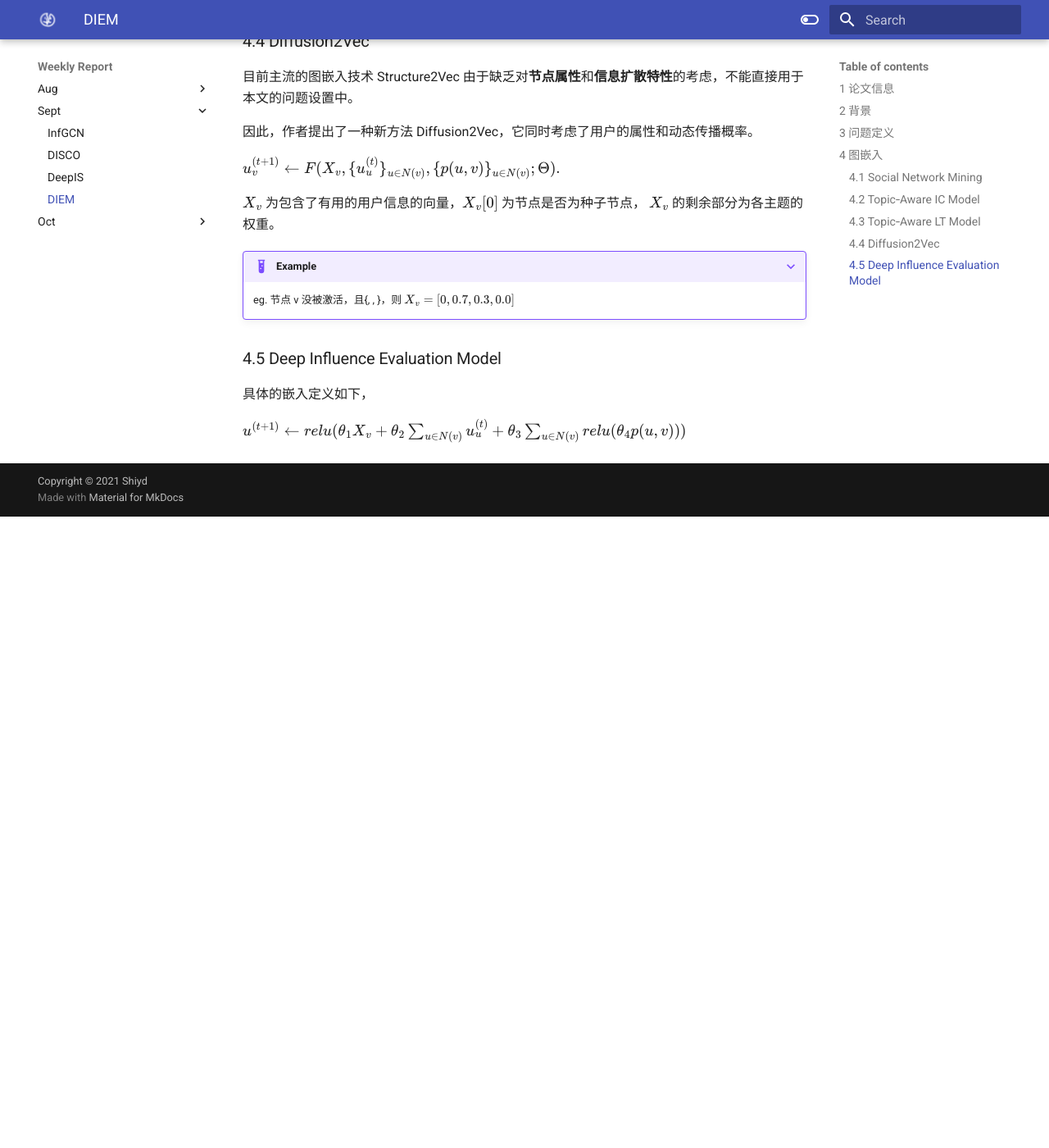
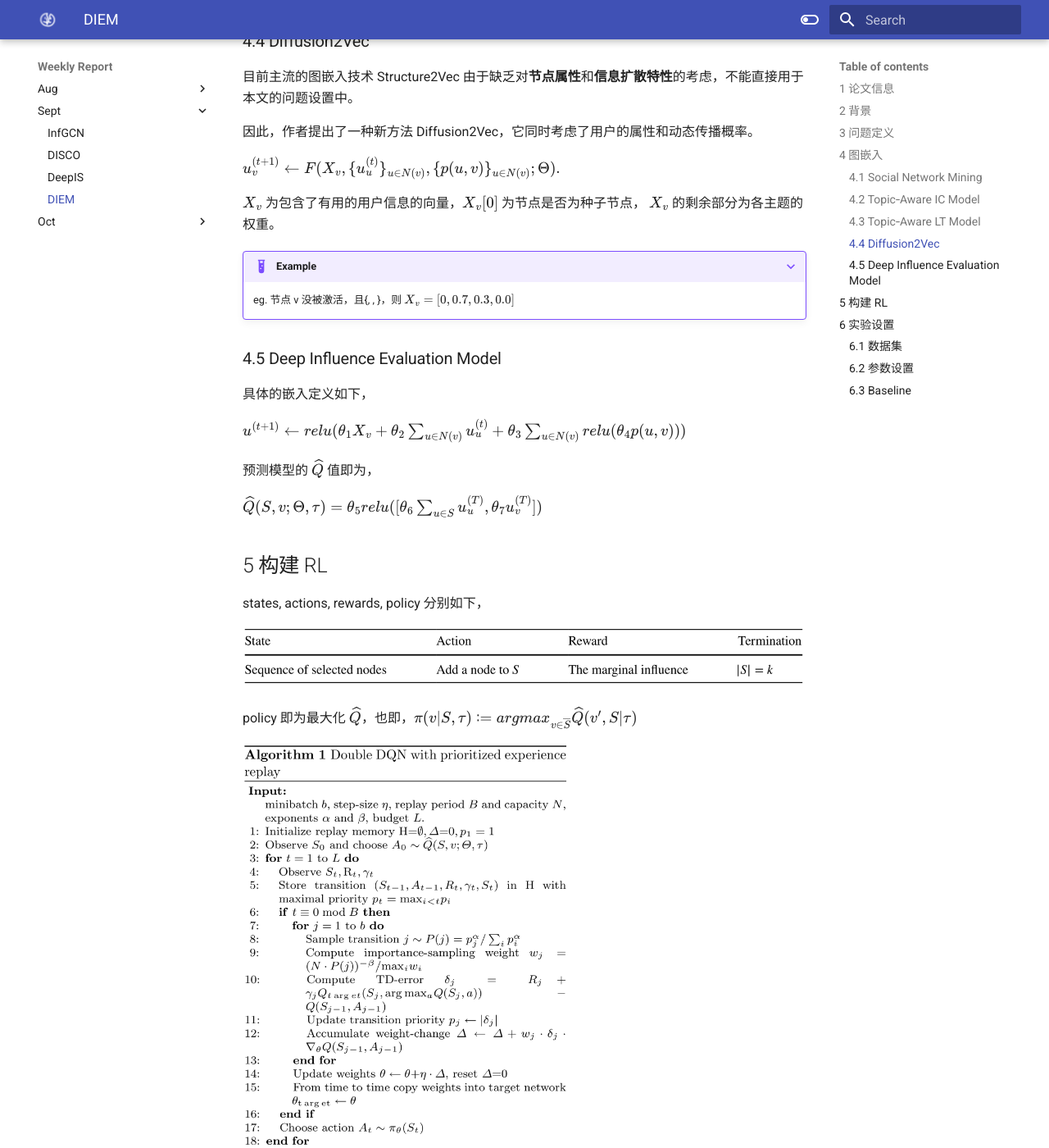
Before and after one commit to Shi-D/Blog, an MkDocs documentation site: the page built from docs/weekly-report/sept/DIEM.md, in a window 1280 px wide and 1400 px high, scrolled down 1943 px. Shown: the whole window at 82% size. Built offline with MkDocs 1.6.1 and Material for MkDocs 9.7.7, drawn with Linux system fonts in a browser that asks for light colours; before the commit the page ends 2573 px from its top, so only the background shows below that; some of the changed text lies outside the part shown.

Commit message:
feat: DEIM

```diff
--- a/docs/weekly-report/sept/DIEM.md
+++ b/docs/weekly-report/sept/DIEM.md
@@ -91,3 +91,38 @@ $X_v$ 为包含了有用的用户信息的向量，$X_v[0]$ 为节点是否为
 具体的嵌入定义如下，
 
 $u^{(t+1)} ← relu(\theta_1 X_v + \theta_2 \sum_{u∈N(v)}u^{(t)}_u + \theta_3 \sum_{u∈N(v)} relu(\theta_4 p(u,v)))$
+
+预测模型的 $\widehat{Q}$ 值即为，
+
+$\widehat{Q}(S, v;\Theta, \tau) = \theta_5 relu([\theta_6 \sum_{u \in S} u^{(T)}_u, \theta_7 u^{(T)}_v])$
+
+## 5 构建 RL
+
+
+states, actions, rewards, policy 分别如下，
+
+![](DIEM-1.png)
+
+policy 即为最大化 $\widehat{Q}$，也即，$\pi(v|S,𝜏)∶=argmax_{v \in \overline{S}} \widehat{Q}(v', S| \tau)$
+
+
+![](DIEM-2.png){width=400}
+
+
+## 6 实验设置
+
+### 6.1 数据集
+
+**合成数据集**
+
+用 BA 生成随机网络，将每个节点与随机生成的正则化向量（其长度等于查询主题的总数）相关联，以模拟用户的个人资料。
+
+**真实数据集**
+
+![](DIEM-3.png)
+
+### 6.2 参数设置
+
+![](DIEM-4.png)
+
+### 6.3 Baseline
```
Also changed, not shown: docs/weekly-report/sept/DeepIS.md (+2 -2 lines), docs/weekly-report/sept/DIEM-1.png (added), docs/weekly-report/sept/DIEM-2.png (added), docs/weekly-report/sept/DIEM-3.png (added), docs/weekly-report/sept/DIEM-4.png (added).
